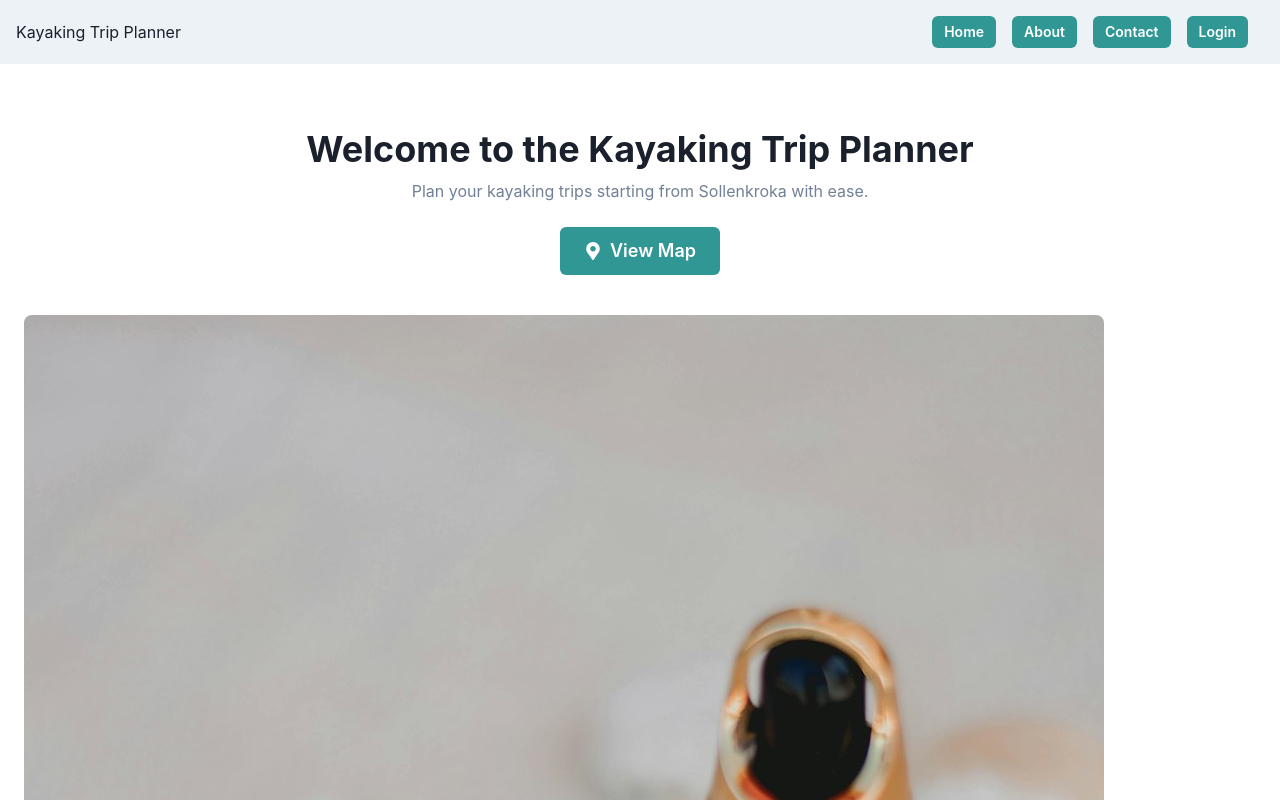
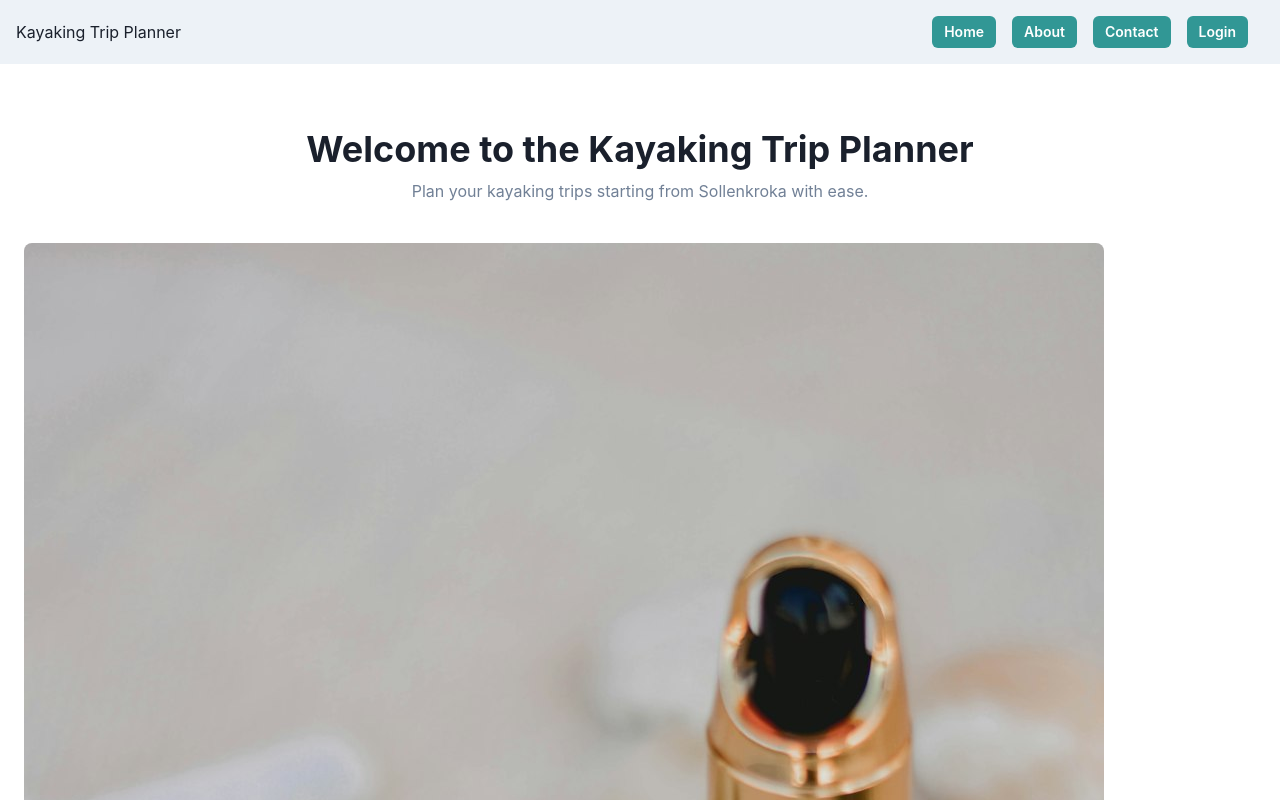
Before and after one commit to GPT-Engineer-App/kayak-trip-planner-sollenkroka, a React (Vite) app: page / in a window 1280 px wide. Shown: the top 800 px of the page. Built offline with nearby package versions, Linux system fonts and the light colour scheme.

Commit message:
Removed the "View Map" button from the Index page.

```diff
--- a/src/pages/Index.jsx
+++ b/src/pages/Index.jsx
@@ -21,16 +21,7 @@ const Index = () => {
       <Text color={"gray.500"}>
         Plan your kayaking trips starting from Sollenkroka with ease.
       </Text>
-      <Flex justify="center" mt={6}>
-        <Button
-          colorScheme="teal"
-          variant="solid"
-          size="lg"
-          leftIcon={<FaMapMarkerAlt />}
-        >
-          View Map
-        </Button>
-      </Flex>
+
       <Box mt={10}>
         <Image src="/images/kayaking-varmdo.jpg" alt="Kayaking around Värmdö, Sweden" borderRadius="lg" />
       </Box>
```
